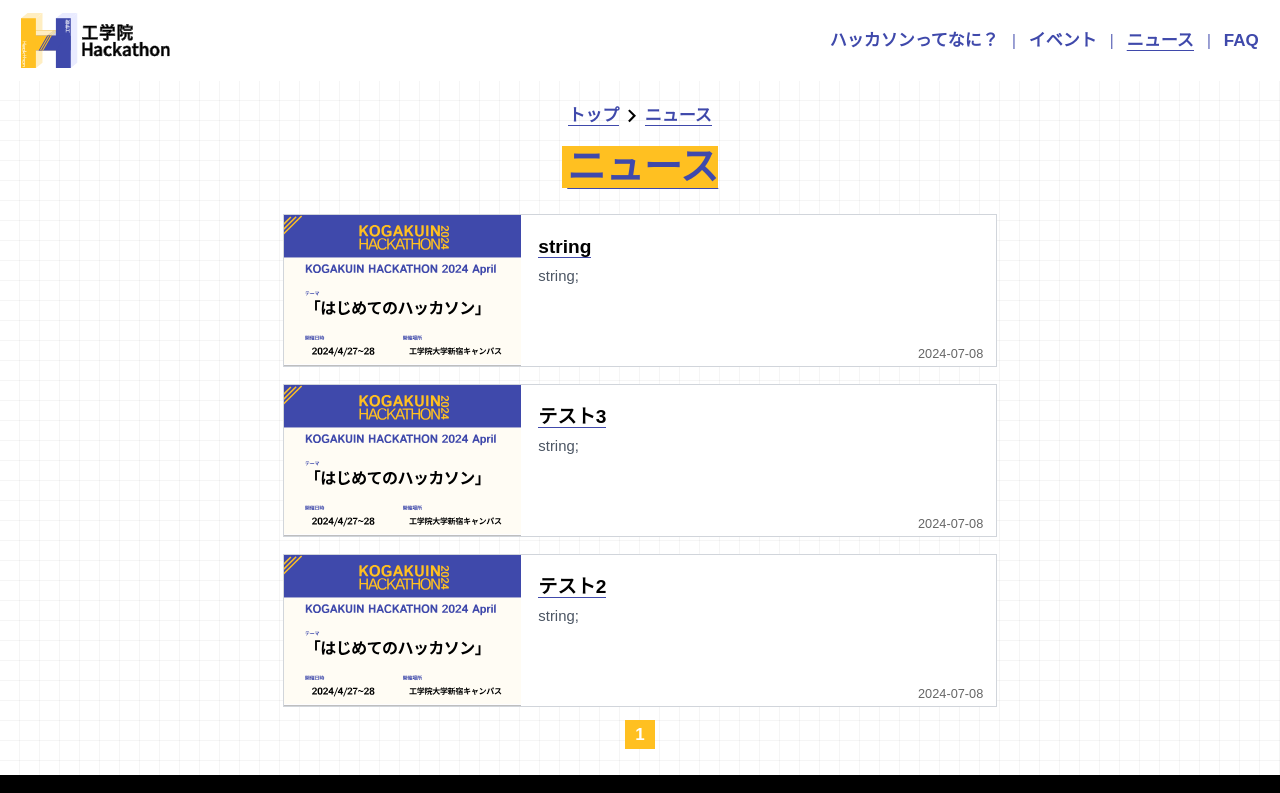
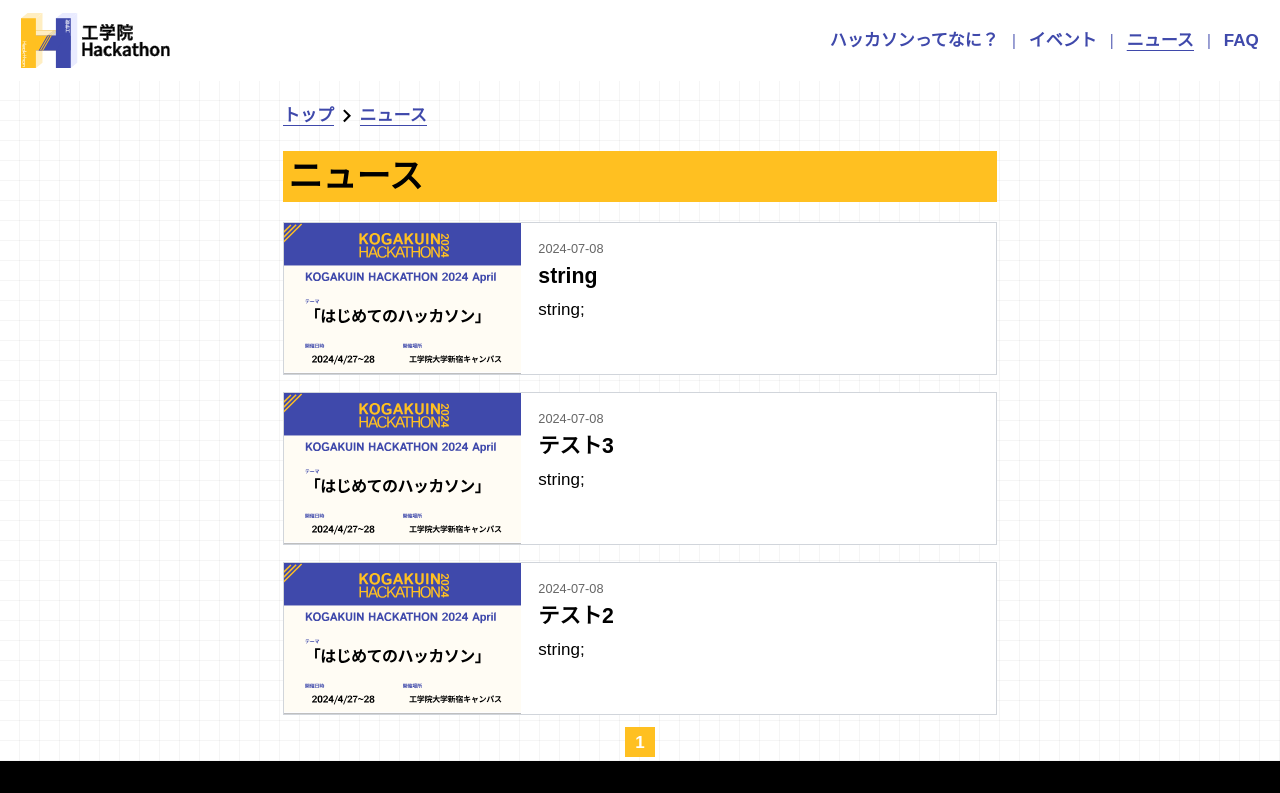
Before and after one commit to N-Keisho/kogakuin-hackathon-homepage, a Next.js app: page /news/1 in a window 1280 px wide. Shown: the top 793 px of the page. Built offline with nearby package versions, Linux system fonts and the light colour scheme; a web font is replaced by a local one.

Commit message:
design: Update Event & News Page design

```diff
--- a/app/components/ui/Article/ArticlePage.tsx
+++ b/app/components/ui/Article/ArticlePage.tsx
@@ -63,7 +63,7 @@
     <div
       className={`${category == "event" ? "" : "hidden"}
                         ${isActivated ? "bg-secondary-400" : "bg-white"}
-                        text-center font-bold relative top-6 right-2 p-1 rounded-md w-20
+                        text-center font-bold relative top-6 right-2 p-1 rounded-sm w-20 border-black border
                         `}
     >
       {isActivated ? "募集中" : "終了"}
--- a/app/components/ui/button/PageButton.tsx
+++ b/app/components/ui/button/PageButton.tsx
@@ -9,7 +9,7 @@
     let highSkiped = false;
 
     return (
-      <div className='text-center'>
+      <div className='text-center flex flex-col items-center justify-center'>
         <Link href={`/${category}/${pageIndex-1}`} className={`block pt-0.5 m-2 h-7 w-7 text-white bg-primary-700 hover:bg-primary-400 ${pageIndex == 0 ? "hidden" : ""}`}>
           <KeyboardArrowLeftIcon />
         </Link>
--- a/app/components/ui/infoCard/InfoCard.tsx
+++ b/app/components/ui/infoCard/InfoCard.tsx
@@ -33,21 +33,21 @@
     const _time = time.slice(0, 10);
 
     return (
-        <>
+        <div className='w-full'>
             <Link href={`/${category}/article/${id}`} legacyBehavior>
-                <div className="flex flex-col md:flex-row w-11/12 max-w-2xl h-48 md:h-36 m-2 relative bg-white border border-gray-300 hover:animate-pulse">
+                <div className="flex flex-col md:flex-row w-full h-48 md:h-36 my-2 relative bg-white border border-gray-300 hover:animate-pulse">
                     <div className="md:flex-shrink-0 w-full md:w-1/3 h-32 md:h-auto relative">
                         <Image src={thumbnaile} alt="Image" fill style={{ objectFit: 'cover' }} className="object-fit" sizes="(max-width: 1000px) 100vw" />
                     </div>
                     <div className="p-4">
-                        <a className="text-base md:text-lg font-bold text-black mb-2" >{title}</a>
-                        <p className="text-xs md:text-sm text-gray-600 my-1">{description}</p>
-                        <p className="text-black opacity-60 text-right text-xs absolute right-3 bottom-1 ">{_time}</p>
+                        <p className="text-black text-xs opacity-60">{_time}</p>
+                        <h4 className="text-black my-1" >{title}</h4>
+                        <p className='m-0'>{description}</p>
                     </div>
                     <StatusBadge isActivated={isActivated} category={category} />
                 </div>
             </Link>
-        </>
+        </div>
     );
 };
 
@@ -61,10 +61,10 @@
         <div
             className={`${category == "event" ? "" : "hidden"}
                         ${isActivated ? "bg-secondary-400" : "bg-white"}
-                        text-primary-700 text-xs md:text-sm text-center font-bold absolute -top-2 -right-2 p-1 rounded-sm w-12 md:w-16 border border-primary-700
+                        text-black text-xs md:text-sm text-center font-bold absolute -top-2 -right-2 p-1 rounded-sm w-12 md:w-16 border border-black
                     `}
         >
-            {isActivated ? "開催中" : "終了"}
+            {isActivated ? "募集中" : "終了"}
         </div>
     );
 };
--- a/app/event/[slug]/page.tsx
+++ b/app/event/[slug]/page.tsx
@@ -1,7 +1,7 @@
 import React from 'react';
 import InfoCard from '../../components/ui/infoCard/InfoCard';
-import  SingleYellowLines  from '../../components/ui/decoration/SingleYellowLines';
-import  PageButton  from '../../components/ui/button/PageButton';
+import SingleYellowLines from '../../components/ui/decoration/SingleYellowLines';
+import PageButton from '../../components/ui/button/PageButton';
 import { getArticles } from '@/libs/article';
 import { Metadata } from 'next';
 import { getArticlesInServer } from '@/libs/articleInServer';
@@ -42,13 +42,13 @@
 
     const numOfPages = Math.ceil(Article.length / onePageContents);
     return Array.from({ length: numOfPages }, (_, i) => ({
-        slug: (i+1).toString(),
+        slug: (i + 1).toString(),
     }));
 }
 
 export const dynamicParams = false;
 
-export default async function Page({ params }: { params: { slug: string } }){
+export default async function Page({ params }: { params: { slug: string } }) {
 
     // const allArticles = await getArticles();
     const allArticles = await getArticlesInServer();
@@ -61,16 +61,14 @@
     const current = (params.slug as unknown as number) - 1;
 
     return (
-        <div className='p-5 justify-center flex flex-col items-center w-full'>
+        <div className="flex flex-col justify-center items-center mt-5">
+            <div className="w-11/12 max-w-2xl">
                 <BreadcrumbsList />
-            <h1 className="text-2xl md:text-4xl text-primary-700 font-bold underline mt-4 mb-4 decoration-1 underline-offset-8 text-center ">
-                イベント
-            </h1>
-            {/* <SingleYellowLines /> */}
+                <h1>イベント</h1>
                 <div className='w-full flex flex-col items-center'>
                     {
                         Articles.map((article, index) => {
-                        if (index >= current * onePageContents && index < (current+ 1) * onePageContents){
+                            if (index >= current * onePageContents && index < (current + 1) * onePageContents) {
                                 return (
                                     <InfoCard
                                         key={article.id}
@@ -88,5 +86,6 @@
                 </div>
                 <PageButton numOfDatas={length} onePageContents={5} pageIndex={current} category='event' />
             </div>
+        </div>
     );
 };
--- a/app/news/[slug]/page.tsx
+++ b/app/news/[slug]/page.tsx
@@ -1,7 +1,7 @@
 import React from 'react';
 import InfoCard from '../../components/ui/infoCard/InfoCard';
 import SingleYellowLines from '../../components/ui/decoration/SingleYellowLines';
-import PageButton  from '../../components/ui/button/PageButton';
+import PageButton from '../../components/ui/button/PageButton';
 import { getArticles } from '@/libs/article';
 import { Metadata } from 'next';
 import { getArticlesInServer } from '@/libs/articleInServer';
@@ -40,9 +40,9 @@
         return [];
     }
 
-    const numOfPages = Math.ceil(Article.length/ onePageContents);
-    return Array.from({length: numOfPages }, (_, i) => ({
-        slug: (i+1).toString(),
+    const numOfPages = Math.ceil(Article.length / onePageContents);
+    return Array.from({ length: numOfPages }, (_, i) => ({
+        slug: (i + 1).toString(),
     }));
 }
 
@@ -61,16 +61,14 @@
     const current = (params.slug as unknown as number) - 1;
 
     return (
-        <div className='p-5 justify-center flex flex-col items-center w-full'>
+        <div className="flex flex-col justify-center items-center mt-5">
+            <div className="w-11/12 max-w-2xl">
                 <BreadcrumbsList />
-            <h1 className="text-2xl md:text-4xl text-primary-700 font-bold underline mt-4 mb-4 decoration-1 underline-offset-8 text-center ">
-                ニュース
-            </h1>
-            {/* <SingleYellowLines /> */}
+                <h1>ニュース</h1>
                 <div className='w-full flex flex-col items-center'>
                     {
                         Articles.map((article, index) => {
-                        if (index >= current * onePageContents && index < (current+ 1) * onePageContents){
+                            if (index >= current * onePageContents && index < (current + 1) * onePageContents) {
                                 return (
                                     <InfoCard
                                         key={article.id}
@@ -88,5 +86,6 @@
                 </div>
                 <PageButton numOfDatas={length} onePageContents={5} pageIndex={current} category='event' />
             </div>
+        </div>
     );
 };
```
Lines whose indentation alone changed are shown as unchanged.
